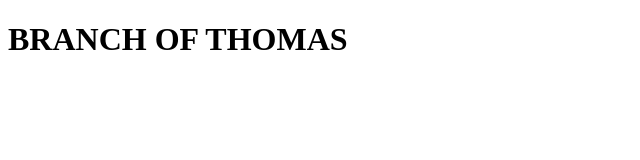
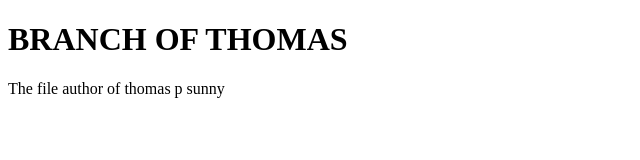
Before and after one commit to thomassunny1980/DateWIthGit-Sample, a plain HTML site: page second.html in a window 1280 px wide. Shown: the whole page, without its empty margins (0-640 px from the left). Drawn offline with Linux system fonts and the light colour scheme.

Commit message:
Athor Name added

```diff
--- a/second.html
+++ b/second.html
@@ -7,5 +7,6 @@
 </head>
 <body>
     <h1>BRANCH OF THOMAS</h1>
+    <p>The file author of thomas p sunny</p>
 </body>
 </html>
```
